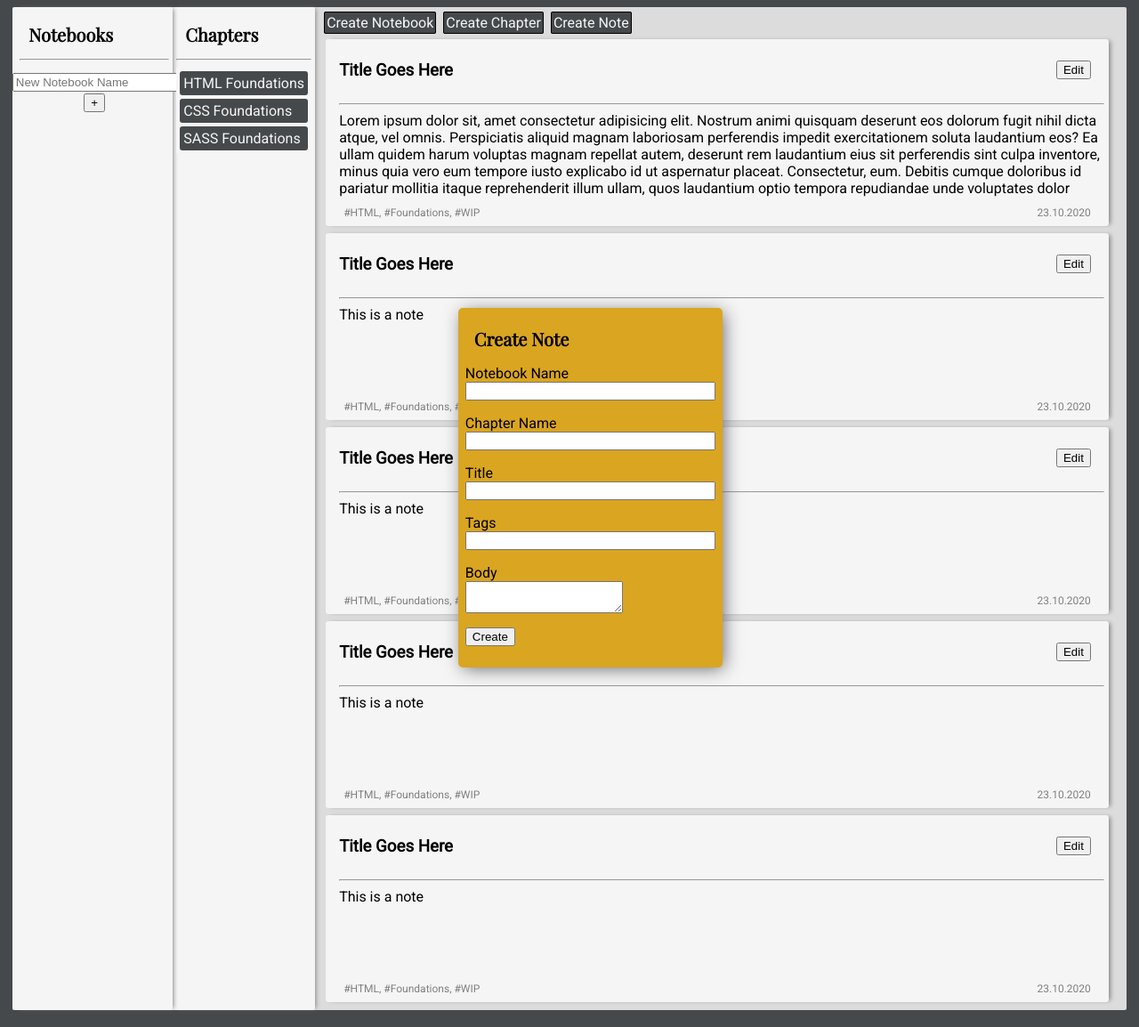
After one commit to JosephHoneywood/flask-notebook-app, a Flask app: page /createnote in a window 1280 px wide. The commit adds this page. Shown: the whole page at 89% size. Run offline with Flask 2, Linux system fonts and the light colour scheme; parts of the project's set-up code (start-up, migrations or seed data) failed here and were passed over.

Commit message:
updates with forms

```diff
--- a/app/__init__.py
+++ b/app/__init__.py
@@ -1,5 +1,7 @@
 from flask import Flask
+from config import Config
 
 app = Flask(__name__)
+app.config.from_object(Config)
 
 from app import routes
--- a/app/forms.py
+++ b/app/forms.py
@@ -0,0 +1,20 @@
+from flask_wtf import FlaskForm
+from wtforms import StringField, PasswordField, BooleanField, SubmitField, TextAreaField
+from wtforms.validators import DataRequired
+
+class CreateNotebookForm(FlaskForm):
+    notebook = StringField('Notebook Name', validators=[DataRequired()])
+    submit = SubmitField('Create')
+
+class CreateChapterForm(FlaskForm):
+    notebook = StringField('Notebook Name', validators=[DataRequired()])
+    chapter = StringField('Chapter Name', validators=[DataRequired()])
+    submit = SubmitField('Create')
+
+class CreateNoteForm(FlaskForm):
+    notebook = StringField('Notebook Name', validators=[DataRequired()])
+    chapter = StringField('Chapter Name', validators=[DataRequired()])
+    title = StringField('Title', validators=[DataRequired()])
+    tags = StringField('Tags')
+    body = TextAreaField('Body', validators=[DataRequired()])
+    submit = SubmitField('Create')
--- a/app/models.py
+++ b/app/models.py
@@ -0,0 +1,2 @@
+from datetime import datetime
+from app import db
--- a/app/routes.py
+++ b/app/routes.py
@@ -1,7 +1,32 @@
 from app import app
-from flask import render_template
+from app.forms import CreateNotebookForm, CreateChapterForm, CreateNoteForm
+from flask import render_template, redirect
 
 @app.route('/')
 @app.route('/index')
 def index():
     return render_template('index.html')
+
+@app.route('/createnotebook', methods=['GET', 'POST'])
+def create_notebook():
+    form = CreateNotebookForm()
+    if form.validate_on_submit():
+        print(f'Form received with {form.notebook.data}')
+        return redirect ('/index')
+    return render_template('createnotebook.html', form=form)
+
+@app.route('/createchapter', methods=['GET', 'POST'])
+def create_chapter():
+    form = CreateChapterForm()
+    if form.validate_on_submit():
+        print(f'Form received with {form.notebook.data} and {form.chapter.data}')
+        return redirect ('/index')
+    return render_template('createchapter.html', form=form)
+
+@app.route('/createnote', methods=['GET', 'POST'])
+def create_note():
+    form = CreateNoteForm()
+    if form.validate_on_submit():
+        print(f'Form received with {form.notebook.data} and {form.chapter.data} and {form.tags.data} and {form.body.data}')
+        return redirect ('/index')
+    return render_template('createnote.html', form=form)
--- a/app/static/css/styles.css
+++ b/app/static/css/styles.css
@@ -2,6 +2,7 @@
     background-color: #46494C;
     box-sizing: border-box;
     font-family: 'Roboto', sans-serif;
+    z-index: 0;
 }
 
 h1, h2 {
@@ -21,13 +22,26 @@
     padding-left: 2px;
 }
 
+.overlay {
+    z-index: 1;
+    position: absolute;
+    background-color: goldenrod;
+    border-radius: 5px;
+    padding: 8px;
+    top: 30%;
+    left: 40%;
+    box-shadow: 3px 3px 20px -2px #666;
+}
+
 .site-container {
     background-color: #DCDCDD;
     width: 99%;
     height: 99%;
     margin: auto;
     display: flex;
+    position: relative;
     border-radius: 2px;
+    z-index: 0;
 }
 
 .menu-container {
@@ -101,7 +115,24 @@
     padding: 8px;
     width: 80%;
     display: flex;
+    flex-wrap: wrap;
+    overflow-y: scroll;
     /* border: 1px solid black; */
+}
+
+.create.btn {
+    border: 1px solid black;
+    padding: 2px;
+    text-decoration: none;
+    margin: 2px;
+    border-radius: 2px;
+    background-color: #46494C;
+    color: whitesmoke;
+}
+
+.create.btn:hover {
+    background-color: #1985A1;
+    border: 1px solid #1985A1;
 }
 
 .note-area {
@@ -110,6 +141,7 @@
     /* flex-wrap: wrap; */
     width: 100%;
     overflow-y: auto;
+    margin-top: 5px;
 }
 
 .note {
--- a/app/templates/base.html
+++ b/app/templates/base.html
@@ -8,6 +8,8 @@
 
     <body>
         <div class="site-container">
+
+            {% block form %}{% endblock %}
 
             <div class="menu-container">
 
@@ -56,6 +58,13 @@
             </div>
 
             <div class="note-container">
+
+                <div class="menu-bar-container">
+                    <a href ="/createnotebook" class="create btn">Create Notebook</a>
+                    <a href ="/createchapter" class="create btn">Create Chapter</a>
+                    <a href ="/createnote" class="create btn">Create Note</a>
+                </div>
+
                 <div class="note-area">
                     <div class="note">
 
--- /dev/null
+++ b/app/templates/createnote.html
@@ -0,0 +1,45 @@
+{% extends "base.html" %}
+
+{% block form %}
+
+<div class="overlay">
+    <h1>Create Note</h1>
+    <form action="" method="post" novalidate>
+        {{ form.hidden_tag() }}
+        <p>
+            {{ form.notebook.label }}<br>
+            {{ form.notebook(size=32) }}<br>
+            {% for error in form.notebook.errors %}
+            <span style="color: red;">[{{ error }}]</span>
+            {% endfor %}
+        </p>
+        <p>
+            {{ form.chapter.label }}<br>
+            {{ form.chapter(size=32) }}<br>
+            {% for error in form.chapter.errors %}
+            <span style="color: red;">[{{ error }}]</span>
+            {% endfor %}
+        </p>
+        <p>
+            {{ form.title.label }}<br>
+            {{ form.title(size=32) }}<br>
+            {% for error in form.title.errors %}
+            <span style="color: red;">[{{ error }}]</span>
+            {% endfor %}
+        </p>
+        <p>
+            {{ form.tags.label }}<br>
+            {{ form.tags(size=32) }}
+        </p>
+        <p>
+            {{ form.body.label }}<br>
+            {{ form.body(size=32) }}<br>
+            {% for error in form.body.errors %}
+            <span style="color: red;">[{{ error }}]</span>
+            {% endfor %}
+        </p>
+        <p>{{ form.submit() }}</p>
+    </form>
+</div>
+
+{% endblock %}
--- a/config.py
+++ b/config.py
@@ -2,7 +2,7 @@
 basedir = os.path.abspath(os.path.dirname(__file__))
 
 class Config(object):
-    # SECRET_KEY = os.environ.get('SECRET_KEY') or 'you-will-never-guess-dis'
+    SECRET_KEY = os.environ.get('SECRET_KEY') or 'you-will-never-guess-dis'
     # SQLALCHEMY_DATABASE_URI = os.environ.get('DATABASE_URL') or \
     # 'sqlite:///' + os.path.join(basedir, 'app.db')
     # SQLALCHEMY_TRACK_MODIFICATIONS = False
```
Also changed, not shown: app/templates/createchapter.html (added, +27 -0 lines), app/templates/createnotebook.html (added, +20 -0 lines).
